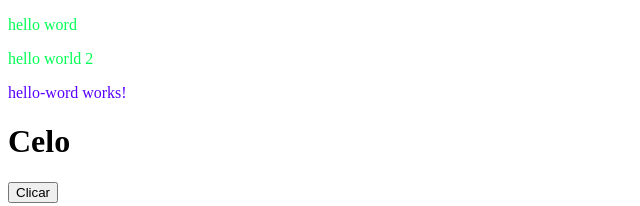
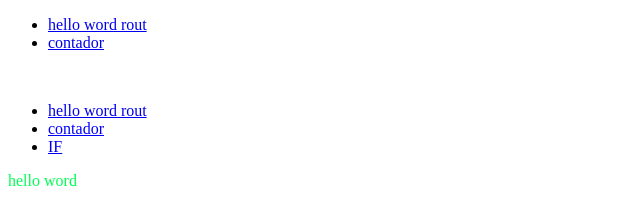
Before and after one commit to w1ls0nM/angular, an Angular app in the folder projectAngular/: page /contador in a window 1280 px wide. Before the commit this address led to /. Shown: the top 206 px of the page, without its empty margins (0-640 px from the left). Built offline with nearby package versions, Linux system fonts and the light colour scheme.

Commit message:
add ngIF route

```diff
--- a/projectAngular/src/app/app.component.html
+++ b/projectAngular/src/app/app.component.html
@@ -1,3 +1,31 @@
+
+<nav>
+    <ul>
+        <li>
+            <a href="/hello-world">hello word rout</a>
+        </li>
+        <li>
+            <a href="/contador">contador</a>
+        </li>
+    </ul>
+</nav>
+
+<br>
+<nav>
+    <ul>
+        <li>
+            <a  routerLink="/hello-world" routerLinkActive="linkAtivo">hello word rout</a>
+        </li>
+
+        <li>
+            <a  routerLink="/contador" routerLinkActive="linkAtivo" >contador</a>
+        </li>
+        <li>
+            <a  routerLink="/ngif" routerLinkActive="linkAtivo" >IF</a>
+        </li>
+    </ul>
+</nav>
+
 <p>hello word</p>
 <p>hello world 2</p>
 <!-- <app-hello-word></app-hello-word> -->
--- a/projectAngular/src/app/app.component.scss
+++ b/projectAngular/src/app/app.component.scss
@@ -0,0 +1,12 @@
+nav {
+animation: anima 1s ;
+}
+
+@keyframes anima {
+    from { background-color: aqua;}
+    to {background-color: rgb(191, 228, 240);}
+}
+
+.linkAtivo {
+    color:blue;
+}
--- a/projectAngular/src/app/app.routes.ts
+++ b/projectAngular/src/app/app.routes.ts
@@ -1,3 +1,26 @@
 import { Routes } from '@angular/router';
+import { HelloWordComponent } from './hello-word/hello-word.component';
+import { ContadorComponent } from './contador/contador.component';
+import { NotFoundComponent } from './not-found/not-found.component';
+import { NgIFComponent } from './components/ng-if/ng-if.component';
 
-export const routes: Routes = [];
+export const routes: Routes = [
+
+    {
+        path:'hello-word' , component: HelloWordComponent
+    },
+    //com o url http://localhost:4200/contador aparece 2 contadores
+    {
+        path:'contador' , component: ContadorComponent
+    },
+    {
+        path: 'Ngif', component:NgIFComponent
+    },
+    {
+        path: '', redirectTo:'/contador' , pathMatch:'full'
+    },
+    {
+        path: '**', component: NotFoundComponent
+    }
+
+];
--- /dev/null
+++ b/projectAngular/src/app/components/ng-if/ng-if.component.html
@@ -0,0 +1,14 @@
+<p>ng-if works!</p>
+{{num}}
+<h1>Diretiva condicional</h1>
+
+<h2>*ngIf</h2>
+
+<div>
+    <h3>
+        IF
+    </h3>
+    <div>
+        <p **ngIf="num >= 0"> Valor maior ou 0</p>
+    </div>
+</div>
--- /dev/null
+++ b/projectAngular/src/app/components/ng-if/ng-if.component.ts
@@ -0,0 +1,13 @@
+import { CommonModule } from '@angular/common';
+import { Component } from '@angular/core';
+
+@Component({
+  selector: 'app-ng-if',
+  standalone: true,
+  imports: [CommonModule],
+  templateUrl: './ng-if.component.html',
+  styleUrl: './ng-if.component.scss'
+})
+export class NgIFComponent {
+num: number= 0;
+}
--- a/projectAngular/src/app/contador/contador.component.html
+++ b/projectAngular/src/app/contador/contador.component.html
@@ -1,3 +1,4 @@
+
 <p>contador works!</p>
 <div>
     <button type="button"(click)="incrementar()">Up</button>
--- /dev/null
+++ b/projectAngular/src/app/not-found/not-found.component.html
@@ -0,0 +1 @@
+<p>not-found works!</p>
```
Also changed, not shown: projectAngular/src/app/app.component.ts (+8 -2 lines), projectAngular/src/app/not-found/not-found.component.ts (added, +12 -0 lines), projectAngular/src/app/components/ng-if/ng-if.component.scss (added), projectAngular/src/app/not-found/not-found.component.scss (added), 2 other files (tests, documents, lock files or other folders).
